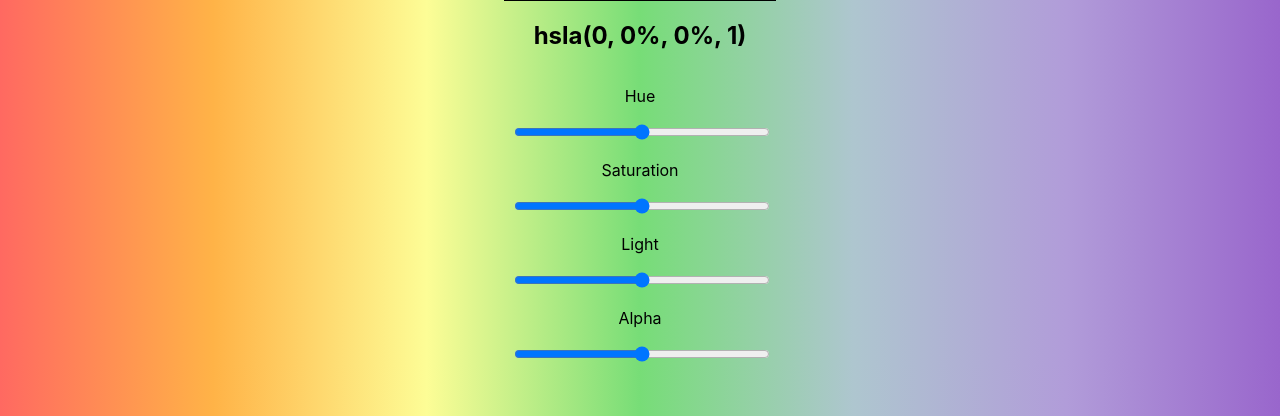
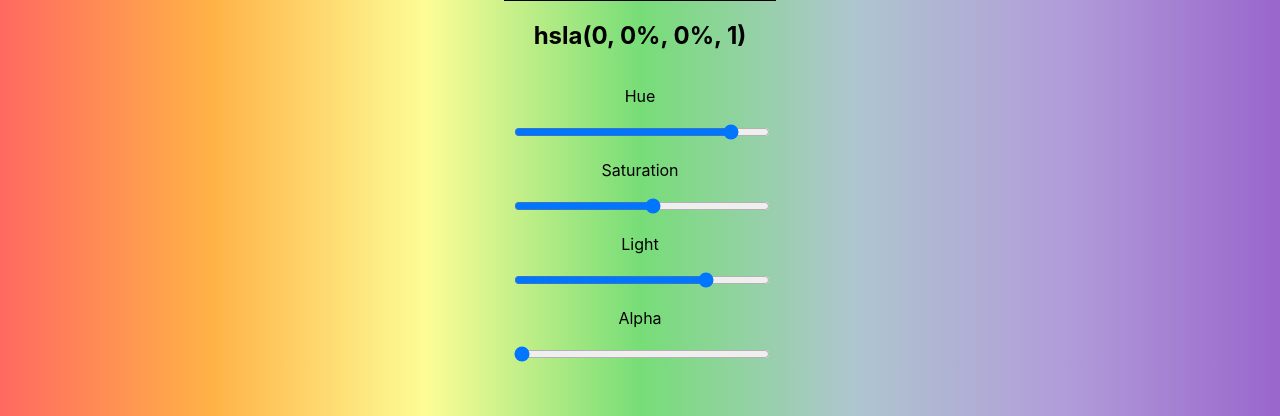
Before and after one commit to BreeJax/color-picker-webhooks, a React (Create React App) app: page / in a window 1280 px wide. Shown: the part 353-769 px from the top of the page. Built offline with nearby package versions, Linux system fonts and the light colour scheme; grey boxes are pictures that could not be loaded.

Commit message:
Fixing more sliders

```diff
--- a/src/App.js
+++ b/src/App.js
@@ -28,13 +28,17 @@ class App extends Component {
         <h1>TASTE THE RAINBOW</h1>
         <MainColor />
         <h2 onClick={this.getHSLA}>  {this.state.MainColor} </h2>
-        <Slider title="Hue"/>
-        <Slider title="Saturation"/>
-        <Slider title="Light"/>
-        <Slider title="Alpha"/>
+        <form>
+          <Slider title="Hue" min="1" max="300" value="261"/>
+          <Slider title="Saturation" min="1" max="100" value="55"/>
+          <Slider title="Light" min="1" max="100" value="77" />
+          <Slider title="Alpha" min="0" max="1" value="0.3" />
+        </form>
       </div>
     )
   }
 }
 
+
+
 export default App
```
